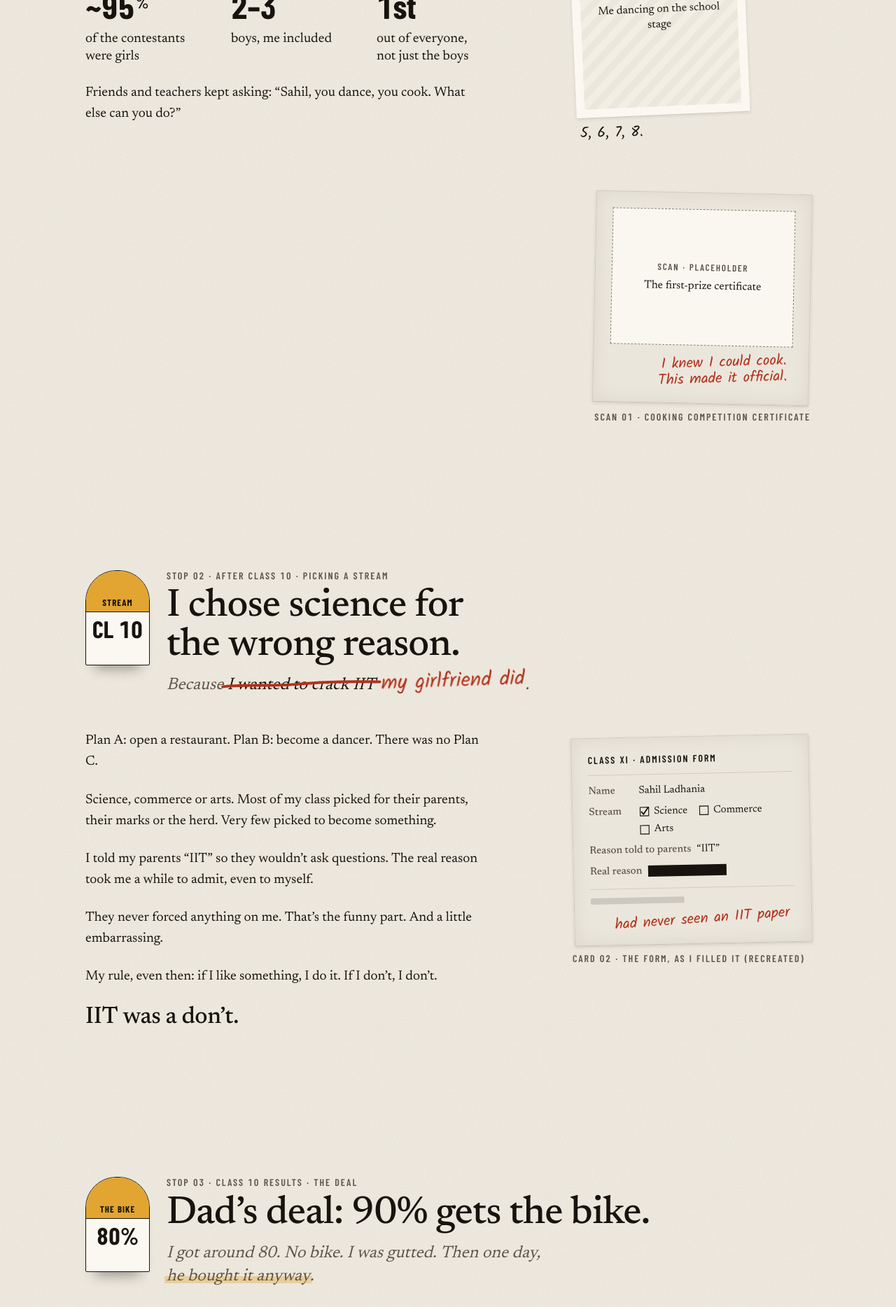
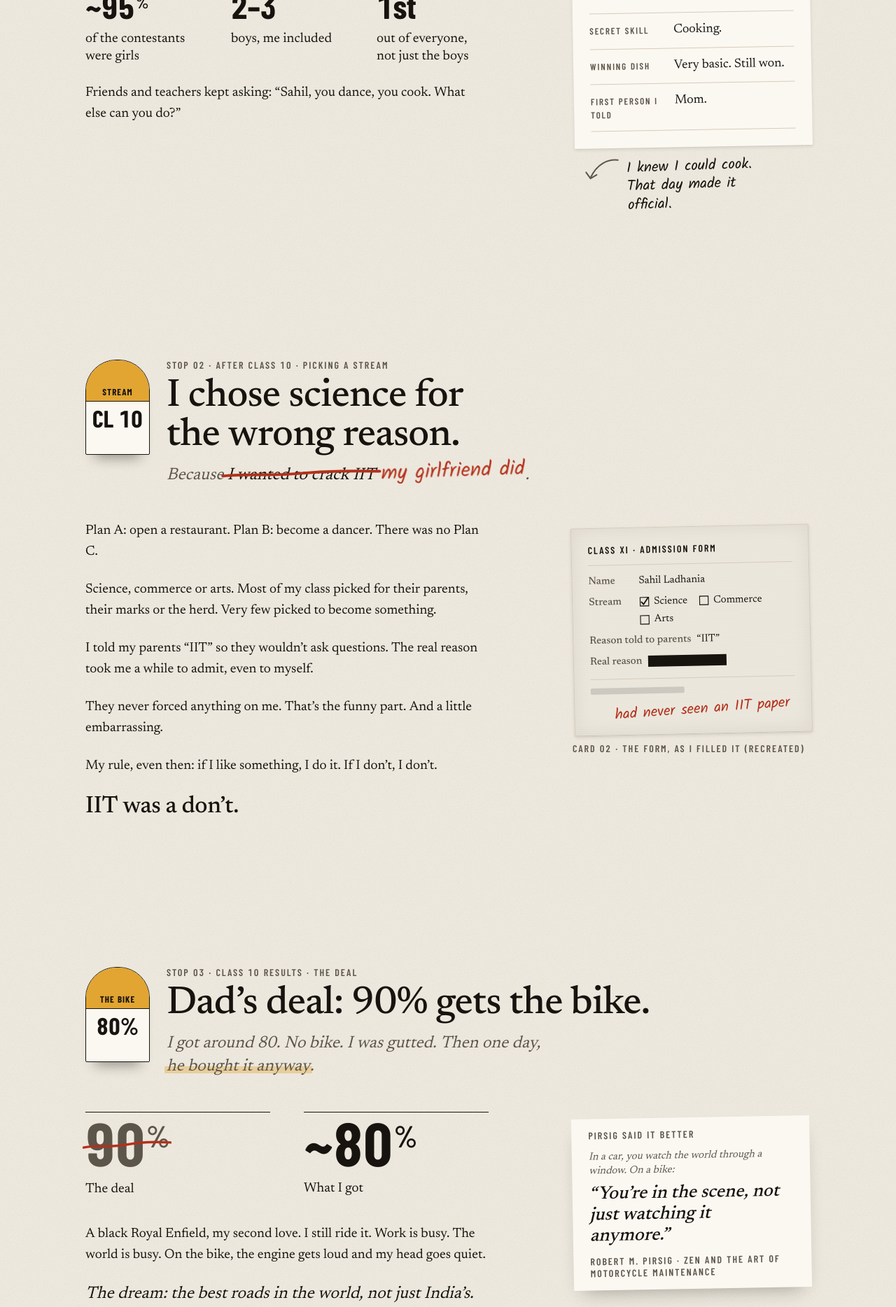
Before and after one commit to sahil-ladhania/me-wisprflow, a Next.js app: page / in a window 1280 px wide. Shown: the part 1400-3268 px from the top of the page at 70% size. Built offline with nearby package versions, Linux system fonts and the light colour scheme.

Commit message:
fix: improve portfolio

```diff
--- a/app/design-system/page.tsx
+++ b/app/design-system/page.tsx
@@ -509,14 +509,14 @@ export default function DesignSystemPage() {
 
         <Specimen name="TapedPhoto" note="Real photos only, taped and tilted. Without a photo it prints a labelled placeholder.">
           <div className="flex flex-wrap items-start gap-8 px-5 pt-4">
-            <TapedPhoto alt="Me dancing on the school stage" caption="5, 6, 7, 8." tilt={-2.5} />
-            <TapedPhoto alt="The black bike" caption="second love." tilt={1.8} ratio="4 / 3" tape="top" width="min(100%, 360px)" />
+            <TapedPhoto src="/media/photos/le-cordon-bleu.jpg" alt="Le Cordon Bleu Paris, from its website" caption="chose love instead." tilt={-2.5} ratio="4 / 3" width="min(100%, 320px)" sizes="320px" />
+            <TapedPhoto alt="A photo still to come" caption="placeholder." tilt={1.8} ratio="4 / 3" tape="top" width="min(100%, 360px)" />
           </div>
         </Specimen>
 
         <Specimen name="ScannedDocument" note="A scan of a real object as proof, tilted 1.5° at most, one red-pen mark.">
           <div className="flex flex-wrap items-start gap-8">
-            <ScannedDocument label="Scan 01 · Cooking competition certificate" alt="The first-prize certificate" note="still have it." tilt={-1} />
+            <ScannedDocument label="Scan · placeholder" alt="A scan still to come" note="proof, soon." tilt={-1} />
             <ScannedDocument label="Scan · how a recreated scan reads" alt="" tilt={1}>
               <ScanLine width="60%" />
               <ScanRule />
--- a/components/ride/stops/01-Stage.tsx
+++ b/components/ride/stops/01-Stage.tsx
@@ -1,9 +1,8 @@
 import { BigStat, StatRow } from "@/components/ds/BigStat";
 import { Mark } from "@/components/ds/Correction";
-import { ScannedDocument } from "@/components/ds/ScannedDocument";
+import { IndexCard, IndexRow, IndexRows } from "@/components/ds/IndexCard";
+import { MarginNote } from "@/components/ds/MarginNote";
 import { StopHeader } from "@/components/ds/StopHeader";
-import { TapedPhoto } from "@/components/ds/TapedPhoto";
-import { photos, scans } from "@/lib/ride/media";
 import { stops, titleId } from "@/lib/ride/stops";
 import { Columns, Land } from "../Columns";
 import { Stop } from "../Stop";
@@ -23,20 +22,20 @@ export function Stage() {
       />
       <Columns
         aside={
-          <>
-            <Land>
-              <TapedPhoto src={photos.dance} alt="Me dancing on the school stage" caption="5, 6, 7, 8." tilt={-2.5} />
-            </Land>
-            <Land order={1} turn={-4} className="lg:self-end">
-              <ScannedDocument
-                src={scans.certificate}
-                label="Scan 01 · Cooking competition certificate"
-                alt="The first-prize certificate"
-                note={"I knew I could cook.\nThis made it official."}
-                tilt={1.2}
-              />
-            </Land>
-          </>
+          <Land className="flex w-full flex-col items-start gap-4">
+            {/* Facts only, from his own account: no photo of that day yet. */}
+            <IndexCard kicker="Card 01 · Class 9 me, in four lines" tilt={-1}>
+              <IndexRows>
+                <IndexRow label="Known for">Dance. I choreographed our school’s performances.</IndexRow>
+                <IndexRow label="Secret skill">Cooking.</IndexRow>
+                <IndexRow label="Winning dish">Very basic. Still won.</IndexRow>
+                <IndexRow label="First person I told">Mom.</IndexRow>
+              </IndexRows>
+            </IndexCard>
+            <MarginNote tilt={-2} className="ml-4">
+              I knew I could cook. That day made it official.
+            </MarginNote>
+          </Land>
         }
       >
         <p className="type-body">
--- a/components/ride/stops/03-TheBike.tsx
+++ b/components/ride/stops/03-TheBike.tsx
@@ -1,8 +1,6 @@
 import { BigStat, StatRow } from "@/components/ds/BigStat";
 import { Mark } from "@/components/ds/Correction";
 import { StopHeader } from "@/components/ds/StopHeader";
-import { TapedPhoto } from "@/components/ds/TapedPhoto";
-import { photos } from "@/lib/ride/media";
 import { stops, titleId } from "@/lib/ride/stops";
 import { Columns, Land } from "../Columns";
 import { Stop } from "../Stop";
@@ -27,20 +25,8 @@ export function TheBike() {
       <Columns
         aside={
           <>
-            <Land turn={-4} className="w-full">
-              <TapedPhoto
-                src={photos.bike}
-                alt="The black bike"
-                caption="second love."
-                tilt={1.6}
-                ratio="4 / 3"
-                tape="top"
-                width="min(100%, 480px)"
-                sizes="(max-width: 600px) 90vw, 480px"
-              />
-            </Land>
             {/* Pirsig's line on a slip of paper, in the site's own type: one short line, the car half in our words. */}
-            <Land order={1} turn={3} className="w-11/12 max-w-[380px] self-end">
+            <Land turn={3} className="w-full max-w-[400px]">
               <figure className="-rotate-1 bg-card px-5 py-4 shadow-lift">
                 <p className="type-kicker">Pirsig said it better</p>
                 <p className="mt-3 font-story text-[15px] leading-snug text-pencil italic">
@@ -60,7 +46,7 @@ export function TheBike() {
           <BigStat value="~80" unit="%" label="What I got" />
         </StatRow>
         <p className="type-body mt-3">
-          A black Royal Enfield. I still ride it. Work is busy. The world is busy. On the bike, the engine gets loud and my head goes
+          A black Royal Enfield, my second love. I still ride it. Work is busy. The world is busy. On the bike, the engine gets loud and my head goes
           quiet.
         </p>
         <p className="type-lede">The dream: the best roads in the world, not just India’s. On my own bike.</p>
--- a/components/ride/stops/10-Rebuild.tsx
+++ b/components/ride/stops/10-Rebuild.tsx
@@ -42,7 +42,7 @@ export function Rebuild() {
           <Land className="w-full max-w-[320px]">
             <ScannedDocument
               src={scans.zyntohouse}
-              label="Scan 02 · The Zyntohouse homepage"
+              label="Scan 01 · The Zyntohouse homepage"
               alt="Screenshot of the Zyntohouse homepage: “We build the tech your business runs on.”"
               tilt={1}
             />
@@ -58,7 +58,7 @@ export function Rebuild() {
         className="mt-9"
         aside={
           <Land className="w-full">
-            <ScannedDocument src={scans.waitlist} label="Scan 03 · The lulu waitlist page" alt="Screenshot of the lulu waitlist page" tilt={-1} />
+            <ScannedDocument src={scans.waitlist} label="Scan 02 · The lulu waitlist page" alt="Screenshot of the lulu waitlist page" tilt={-1} />
           </Land>
         }
       >
--- a/components/ride/stops/11-Zomato.tsx
+++ b/components/ride/stops/11-Zomato.tsx
@@ -23,12 +23,12 @@ export function Zomato() {
         aside={
           <>
             <Land>
-              <ScannedDocument src={scans.coldEmail} label="Scan 04 · My cold email to Deepinder Goyal" alt="Screenshot of my cold email to Deepinder Goyal, Zomato’s founder" tilt={-0.8} />
+              <ScannedDocument src={scans.coldEmail} label="Scan 03 · My cold email to Deepinder Goyal" alt="Screenshot of my cold email to Deepinder Goyal, Zomato’s founder" tilt={-0.8} />
             </Land>
             <Land order={1} turn={-4} className="lg:self-end">
               <ScannedDocument
                 src={scans.zomatoReply}
-                label="Scan 05 · Zomato HR’s reply: an engineering interview invite"
+                label="Scan 04 · Zomato HR’s reply: an engineering interview invite"
                 alt="Screenshot of Zomato HR’s reply inviting me to an engineering interview"
                 tilt={1}
               />
--- a/components/ride/stops/12-WisprFlow.tsx
+++ b/components/ride/stops/12-WisprFlow.tsx
@@ -46,7 +46,7 @@ export function WisprFlow() {
         aside={
           <>
             <Land className="flex flex-col items-start gap-3">
-              <ScannedDocument src={scans.tanayReply} label="Scan 06 · Tanay’s reply to my comment" alt="Screenshot of Tanay’s reply to my comment" tilt={0.8} />
+              <ScannedDocument src={scans.tanayReply} label="Scan 05 · Tanay’s reply to my comment" alt="Screenshot of Tanay’s reply to my comment" tilt={0.8} />
               <MarginNote pencil tilt={-3} className="ml-4">
                 still working on it.
               </MarginNote>
--- a/lib/ride/media.ts
+++ b/lib/ride/media.ts
@@ -11,17 +11,9 @@ import zyntohouse from "@/assets/media/scans/zyntohouse.jpg";
 // Scans: put files in assets/media/scans/ and import them, so each one's shape comes with it.
 
 /** Real photos only: warm, unfiltered. JPG or WebP, around 1600px on the long side. */
-export const photos: Record<"dance" | "bike" | "trio" | "leCordonBleu" | "pastaStall" | "restaurant", string | undefined> = {
-  /** Stop 01: me dancing on the school stage. e.g. "/media/photos/dance.jpg" */
-  dance: undefined,
-  /** Stop 03: the black bike (4:3 works best). */
-  bike: undefined,
-  /** Stop 04: the trio, me and my two best friends. */
-  trio: undefined,
+export const photos: Record<"leCordonBleu" | "restaurant", string | undefined> = {
   /** Stop 05: Le Cordon Bleu, Paris (4:3). From the school's website, cropped below their logo bar. */
   leCordonBleu: "/media/photos/le-cordon-bleu.jpg",
-  /** Stop 06: the pasta stall at the college fest. */
-  pastaStall: undefined,
   /** Road's end: the restaurant I imagine (16:9). An image I made; the bike's badges are painted out. */
   restaurant: "/media/photos/restaurant.jpg",
 };
@@ -33,18 +25,16 @@ export const videos: Record<"cooking", { src?: string; poster?: string; sound?:
 };
 
 /** Scans and screenshots of real things. Crop to the line that matters; blur email addresses and other people's names. */
-export const scans: Record<"certificate" | "zyntohouse" | "waitlist" | "coldEmail" | "zomatoReply" | "tanayReply", StaticImageData | undefined> = {
-  /** Stop 01 · Scan 01: the cooking competition's first-prize certificate. */
-  certificate: undefined,
-  /** Stop 10 · Scan 02: the Zyntohouse homepage, cropped clear of the browser's own buttons. */
+export const scans: Record<"zyntohouse" | "waitlist" | "coldEmail" | "zomatoReply" | "tanayReply", StaticImageData | undefined> = {
+  /** Stop 10 · Scan 01: the Zyntohouse homepage, cropped clear of the browser's own buttons. */
   zyntohouse,
-  /** Stop 10 · Scan 03: the lulu waitlist page. */
+  /** Stop 10 · Scan 02: the lulu waitlist page. */
   waitlist,
-  /** Stop 11 · Scan 04: my cold email to Deepinder Goyal (Jul 5, 2026), cropped below the search bar with his address. */
+  /** Stop 11 · Scan 03: my cold email to Deepinder Goyal (Jul 5, 2026), cropped below the search bar with his address. */
   coldEmail,
-  /** Stop 11 · Scan 05: Zomato HR's reply (Jul 28, 2026), the engineering interview invite. The sender's name is blurred. */
+  /** Stop 11 · Scan 04: Zomato HR's reply (Jul 28, 2026), the engineering interview invite. The sender's name is blurred. */
   zomatoReply,
-  /** Stop 12 · Scan 06: Tanay's reply to my comment, on his YouTube video. */
+  /** Stop 12 · Scan 05: Tanay's reply to my comment, on his YouTube video. */
   tanayReply,
 };
 
```
Also changed, not shown: components/ride/stops/04-BestTwoYears.tsx (+57 -4 lines), components/ride/stops/06-Pasta.tsx (+2 -5 lines).
